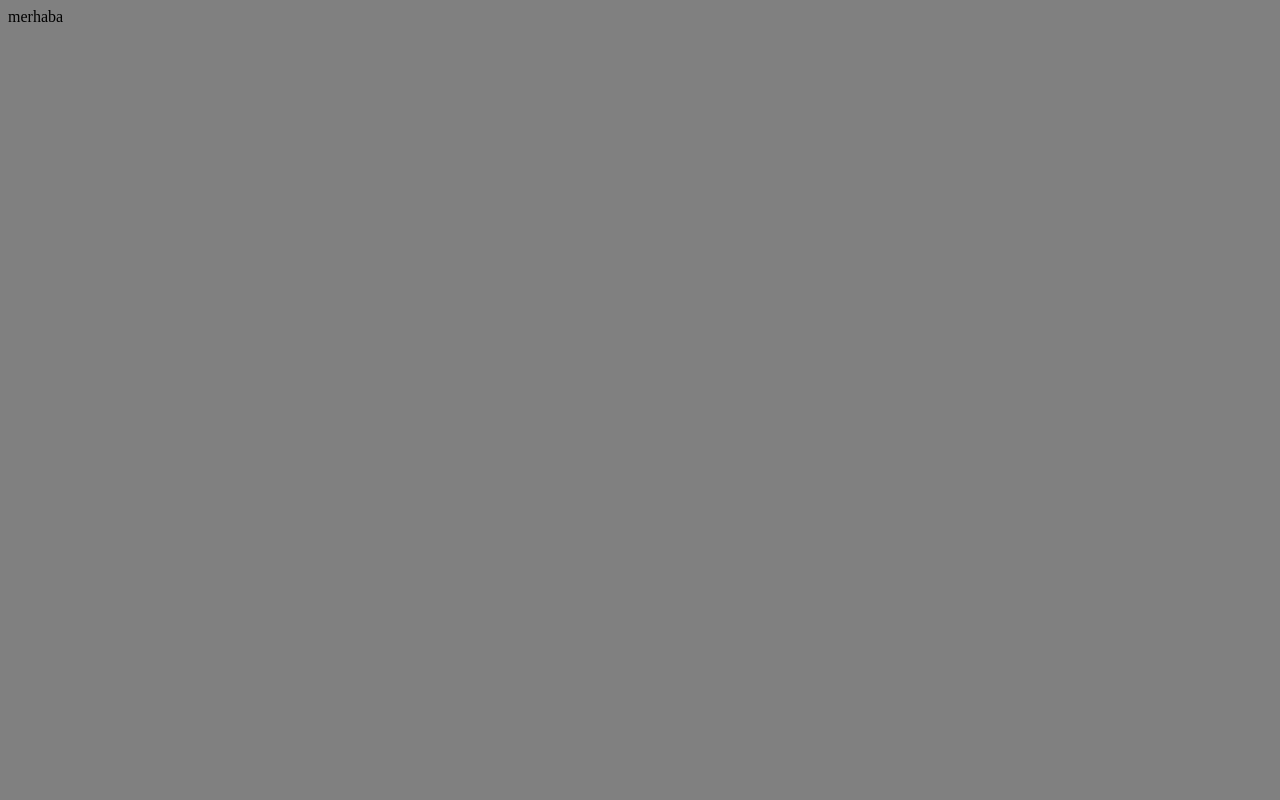
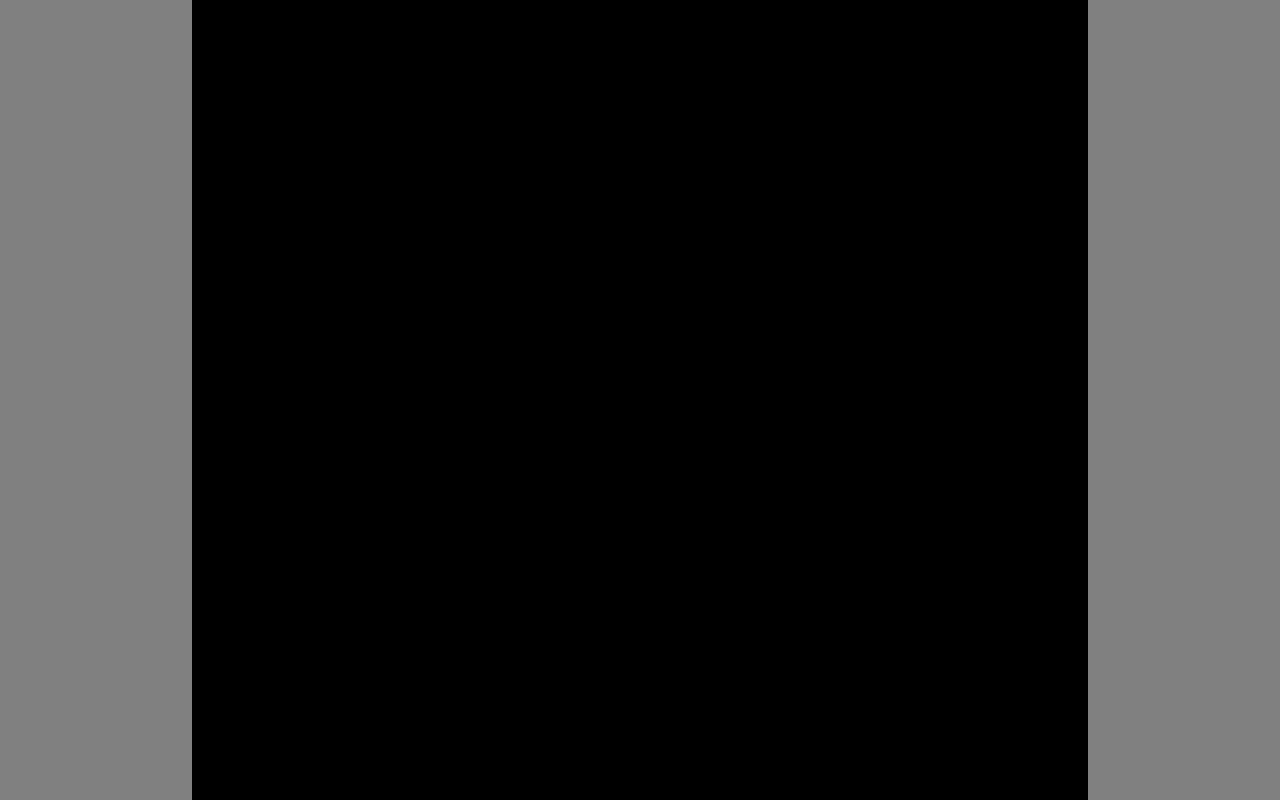
Before and after one commit to serdarferhat/forum-mvc, a React (Create React App) app: page / in a window 1280 px wide. Built offline with nearby package versions, Linux system fonts and the light colour scheme; data requests are answered from the project's data file.

Commit message:
VieW_Control_page

```diff
--- a/db.json
+++ b/db.json
@@ -4,13 +4,13 @@
                 "id":1,
                 "user":"Ferman",
                 "title":"Şanzıman Yağı Mekanik Sorunları Nedir?",
-                "text-box":"Tfsi Şanzıman üç bakımda bir yağ değişimi olmalıdır..."
+                "text":"Tfsi Şanzıman üç bakımda bir yağ değişimi olmalıdır..."
                 },
                 {
                                 "id":1,
                                 "user":"Ferman",
                                 "title":"Şanzıman Yağı Mekanik Sorunları Nedir?",
-                                "text-box":"Tfsi Şanzıman üç bakımda bir yağ değişimi olmalıdır..."
+                                "text":"Tfsi Şanzıman üç bakımda bir yağ değişimi olmalıdır..."
                                 }
    ]
 }
--- a/src/App.js
+++ b/src/App.js
@@ -1,10 +1,11 @@
+import ListPostsControl from "./pages/ListPosts/ListPostsControl";
 import "./styles/styles.css"
 
 function App() {
   return (
     <div className="App">
       <header className="App-header">
-        merhaba
+        <ListPostsControl/>
       </header>
     </div>
   );
--- a/src/pages/ListPosts/ListPostsControl.js
+++ b/src/pages/ListPosts/ListPostsControl.js
@@ -0,0 +1,21 @@
+import axios from 'axios'
+import React, { useEffect, useState } from 'react'
+
+import ListPostsView from './ListPostsView'
+
+const ListPostsControl = () => {
+   const [data,setData]=useState([])
+   console.log(data)
+
+
+   useEffect(() => {
+     axios.get("http://localhost:3035/posts")
+     .then((res=>setData(res.data)))
+     .catch((err)=>console.log(err))
+   }, [])
+
+
+  return <ListPostsView data={data}/>
+}
+
+export default ListPostsControl
--- a/src/pages/ListPosts/ListPostsView.js
+++ b/src/pages/ListPosts/ListPostsView.js
@@ -1,19 +1,21 @@
-import React, { useEffect } from 'react'
+import React from "react";
 
-const ListPostsView = () => {
-                useEffect(() => {
+const ListPostsView = ({data}) => {
 
+  return <div className="container">
+    {
+      data.map(post=>(
 
-                                return () => {
+        <div className="post">
+          <div className="post-info">
+            <h1>{post.title}</h1>
+             <p>{post.user}</p>
+          </div>
+          <p>{post.text}</p>
+           </div>
+      ))
+    }
+  </div>;
+};
 
-                                }
-                }, [])
-
-                return (
-                                <div className='container'>
-
-                                </div>
-                )
-}
-
-export default ListPostsView
+export default ListPostsView;
--- a/src/styles/styles.css
+++ b/src/styles/styles.css
@@ -1,3 +1,16 @@
+* {
+  margin: 0;
+  padding: 0;
+  box-sizing: border-box;
+}
+
 body {
   background-color: gray;
+}
+
+.container {
+  width: 70vw;
+  background-color: black;
+  height: 100vh;
+  margin: auto;
 }/*# sourceMappingURL=styles.css.map */
--- a/src/styles/styles.scss
+++ b/src/styles/styles.scss
@@ -1,3 +1,15 @@
+*{
+     margin: 0;
+     padding: 0;
+     box-sizing: border-box;
+}
+
 body{
-                background-color: gray;
+  background-color: gray;
 }
+.container{
+  width:70vw ;
+  background-color: black;
+  height: 100vh;
+  margin: auto;
+}
```
Also changed, not shown: 1 other file (tests, documents, lock files or other folders).
